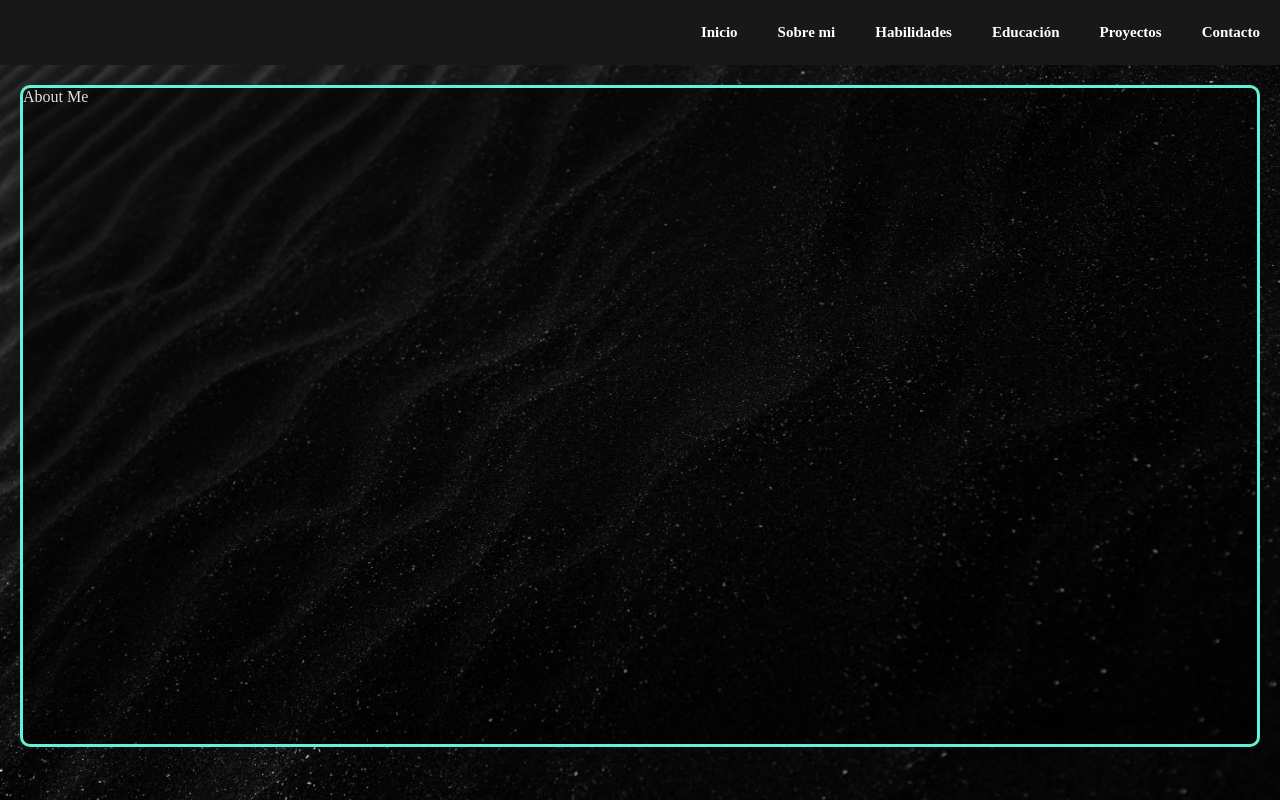
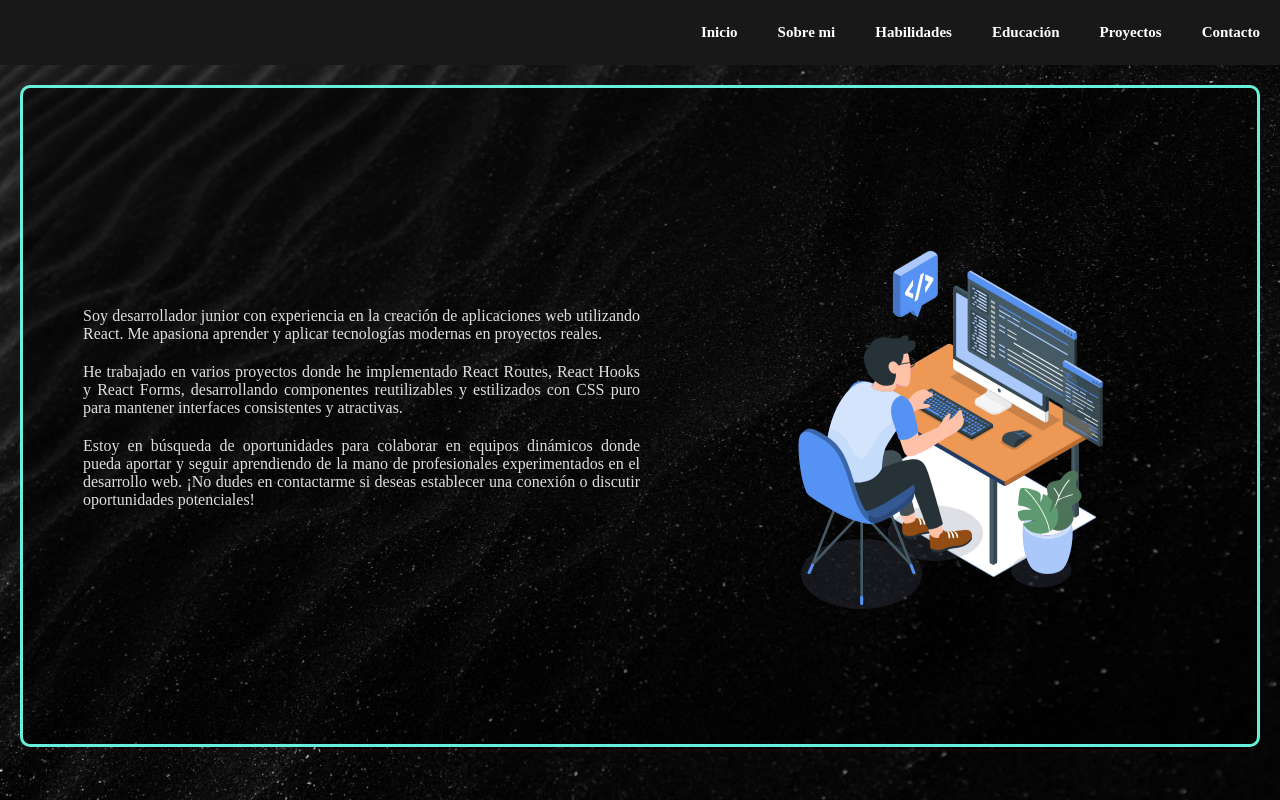
Before and after one commit to melagora/portafolio2_reactJSX-vite, a React (Vite) app: page /about_me in a window 1280 px wide. Built offline with nearby package versions, Linux system fonts and the light colour scheme.

Commit message:
Route Aboutme ok

```diff
--- a/src/routes/Aboutme.jsx
+++ b/src/routes/Aboutme.jsx
@@ -1,9 +1,41 @@
-import React from 'react'
+import React, { useState, useEffect } from "react";
+import developer from "../assets/programming-amico.svg";
+
+import "../styles/styles.css";
+
 
 export default function Aboutme() {
+
   return (
-    <section className='general_section'>
-      <p>About Me</p>
+    <section className="general_section">
+      <div className="content_aboutme">
+        <div className="content1_aboutme">
+          {/* <p>Info Corta</p> */}
+          <p>
+            Soy desarrollador junior con experiencia en la creación de
+            aplicaciones web utilizando React. Me apasiona aprender y aplicar
+            tecnologías modernas en proyectos reales.
+          </p>
+          <p>
+            He trabajado en varios proyectos donde he implementado React Routes,
+            React Hooks y React Forms, desarrollando componentes reutilizables y
+            estilizados con CSS puro para mantener interfaces consistentes y
+            atractivas.
+          </p>
+          <p>
+            Estoy en búsqueda de oportunidades para colaborar en equipos
+            dinámicos donde pueda aportar y seguir aprendiendo de la mano de
+            profesionales experimentados en el desarrollo web. ¡No dudes en
+            contactarme si deseas establecer una conexión o discutir
+            oportunidades potenciales!
+          </p>
+        </div>
+        <div className="content2_aboutme">
+          <div className="content2_aboutme_img">
+            <img src={developer} alt="Perfil" className="animate-down"  />
+          </div>
+        </div>
+      </div>
     </section>
-  )
+  );
 }
--- a/src/styles/styles.css
+++ b/src/styles/styles.css
@@ -39,7 +39,7 @@
 }
 
 .content1{
-  align-items:flex-end;
+  align-items:center;
 }
 
 
@@ -158,17 +158,45 @@
   width: 100%;
   display: flex;
   flex-direction: column;
+  gap: 20px;
   justify-content: center;
-  align-items: center;
   /* background-color: #08fdd8; */
 }
 
 .content1_aboutme{
   padding-left: 50px;
+  width: 50%;
 }
 
+.content1_aboutme p {
+  text-align: justify;
+}
+
+/* .content1_aboutme p:first-child{
+  text-align: center;
+} */
+
 .content2_aboutme{
-  padding-right: 50px;
+  width: 50%;
+  justify-content: center;
+  align-items: center;
+}
+
+.content2_aboutme_img img{
+  width: 350px;
+}
+
+.animate-down {
+  animation: slide-down 2s infinite alternate;
+}
+
+@keyframes slide-down {
+  0% {
+      transform: translateY(0px);
+  }
+  100% {
+      transform: translateY(25px);
+  }
 }
 
 
```
Also changed, not shown: src/assets/programming-amico.svg (added).
